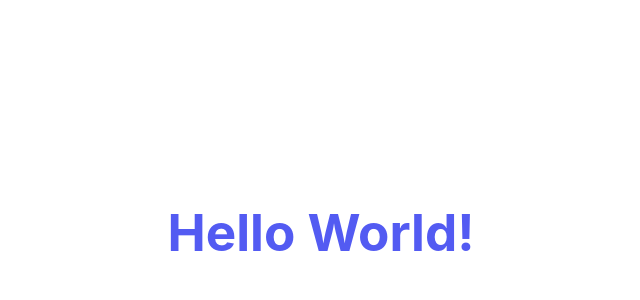
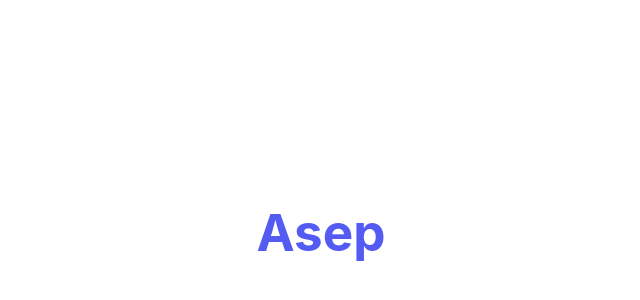
Before and after one commit to asepsidik/react-expence-tracer-1, a React (Vite) app: page / in a window 1280 px wide. Shown: the part 168-468 px from the top of the page, without its empty margins (319-959 px from the left). Built offline with nearby package versions, Linux system fonts and the light colour scheme.

Commit message:
menambahkan folder Components, create file Post.jsx dan edit file App.jsx

```diff
--- a/src/App.jsx
+++ b/src/App.jsx
@@ -2,11 +2,13 @@ import { useState } from "react";
 import reactLogo from "./assets/react.svg";
 import viteLogo from "/vite.svg";
 import "./App.css";
+import Post from "./components/Post";
 
 function App() {
   const [count, setCount] = useState(0);
 
-  return <h1>Hello World!</h1>;
+  // return <h1>Hello World!</h1>;
+  return <Post />;
 }
 
 export default App;
--- /dev/null
+++ b/src/components/Post.jsx
@@ -0,0 +1,6 @@
+function Post() {
+  const Name = ["Asep", "Sidik"];
+  return <h1>{Name[0]}</h1>;
+}
+
+export default Post;
```
